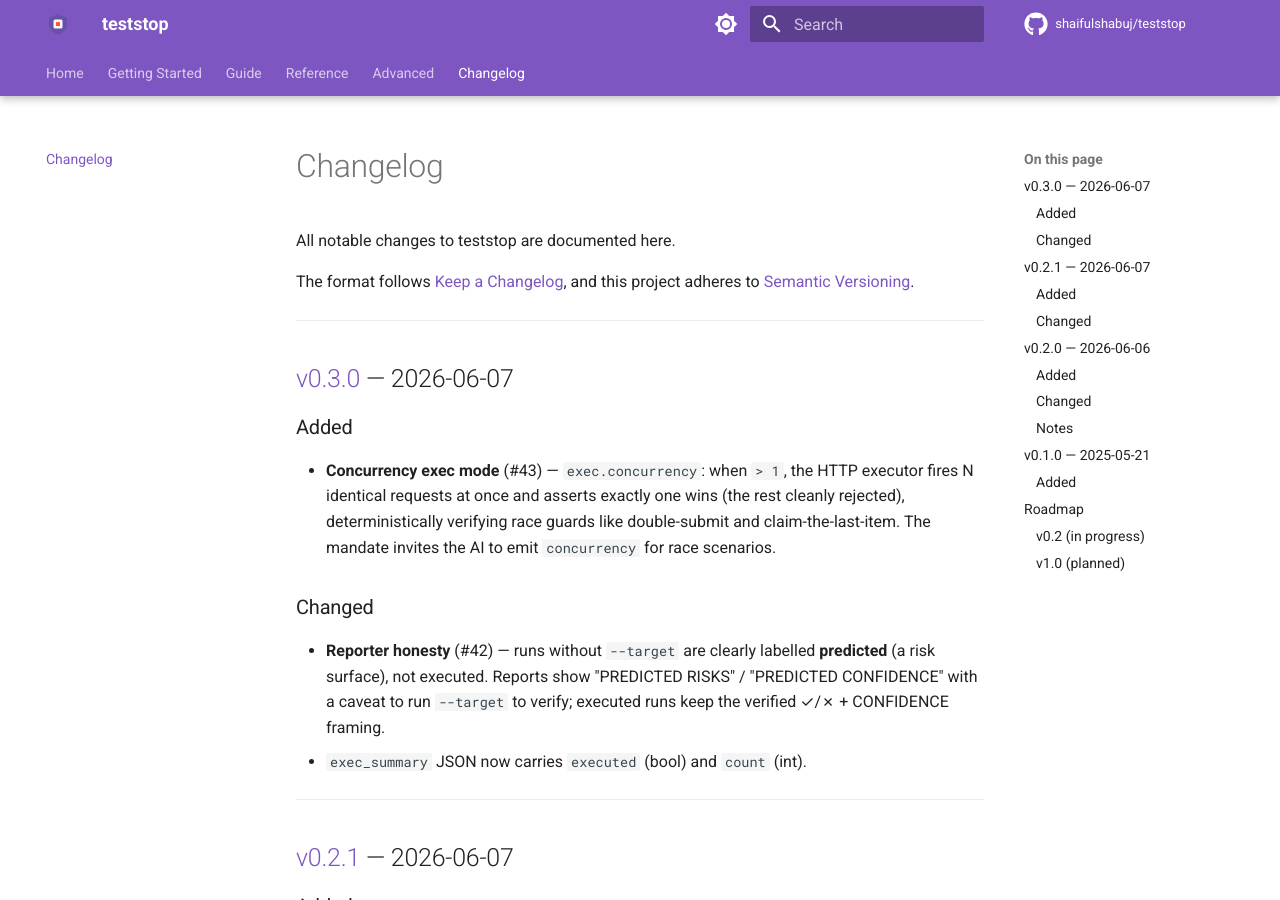
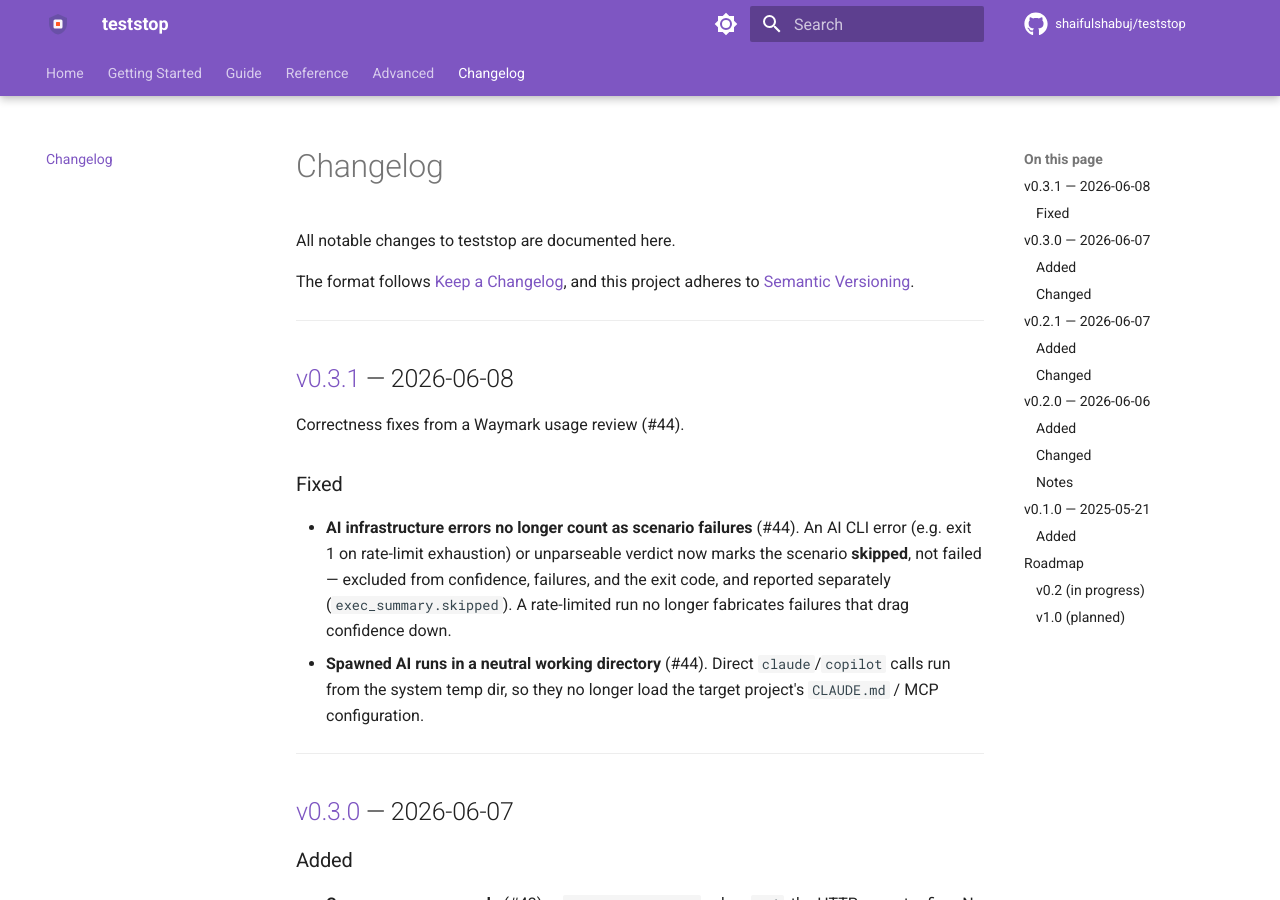
Before and after one commit to shaifulshabuj/teststop, an MkDocs documentation site: the page built from docs/changelog.md, in a window 1280 px wide and 900 px high. Built offline with MkDocs 1.6.1 and Material for MkDocs 9.7.7, drawn with Linux system fonts in a browser that asks for light colours; comment, search, counter and statistics services are not loaded; the version menu is left out.

Commit message:
docs: document skipped (infra) results; v0.3.1 changelog
Co-Authored-By: Claude Opus 4.8 <noreply@anthropic.com>

```diff
--- a/docs/changelog.md
+++ b/docs/changelog.md
@@ -4,6 +4,23 @@ All notable changes to teststop are documented here.
 
 The format follows [Keep a Changelog](https://keepachangelog.com/en/1.1.0/),
 and this project adheres to [Semantic Versioning](https://semver.org/spec/v2.0.0.html).
+
+---
+
+## [v0.3.1] — 2026-06-08
+
+Correctness fixes from a Waymark usage review (#44).
+
+### Fixed
+
+- **AI infrastructure errors no longer count as scenario failures** (#44). An AI
+  CLI error (e.g. exit 1 on rate-limit exhaustion) or unparseable verdict now marks
+  the scenario **skipped**, not failed — excluded from confidence, failures, and the
+  exit code, and reported separately (`exec_summary.skipped`). A rate-limited run no
+  longer fabricates failures that drag confidence down.
+- **Spawned AI runs in a neutral working directory** (#44). Direct `claude`/`copilot`
+  calls run from the system temp dir, so they no longer load the target project's
+  `CLAUDE.md` / MCP configuration.
 
 ---
 
@@ -181,6 +198,7 @@ First public release of teststop.
 
 ---
 
+[v0.3.1]: https://github.com/shaifulshabuj/teststop/releases/tag/v0.3.1
 [v0.3.0]: https://github.com/shaifulshabuj/teststop/releases/tag/v0.3.0
 [v0.2.1]: https://github.com/shaifulshabuj/teststop/releases/tag/v0.2.1
 [v0.2.0]: https://github.com/shaifulshabuj/teststop/releases/tag/v0.2.0
```
Also changed, not shown: CHANGELOG.md (+28 -0 lines), docs/guide/execution.md (+15 -0 lines).
